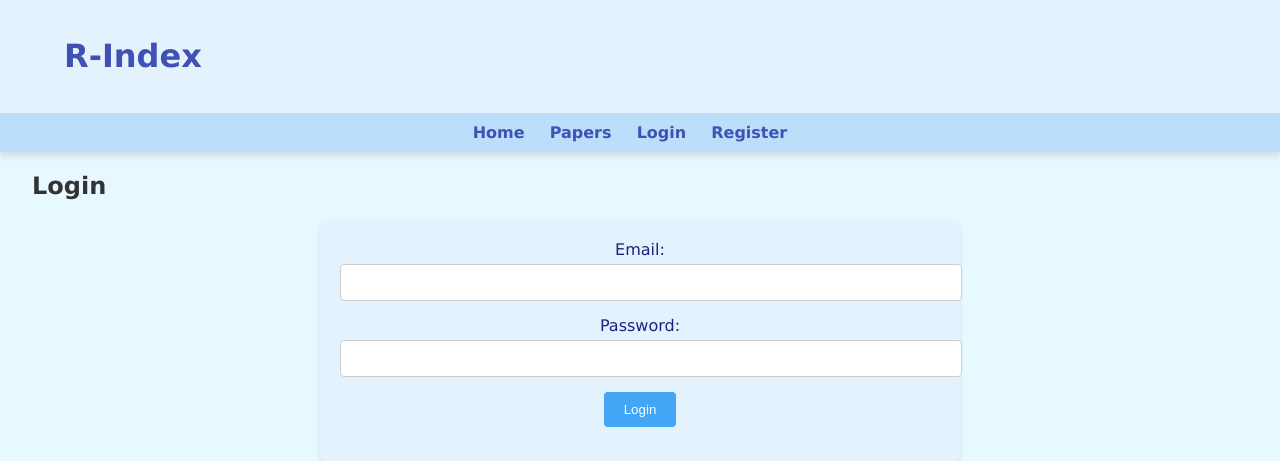
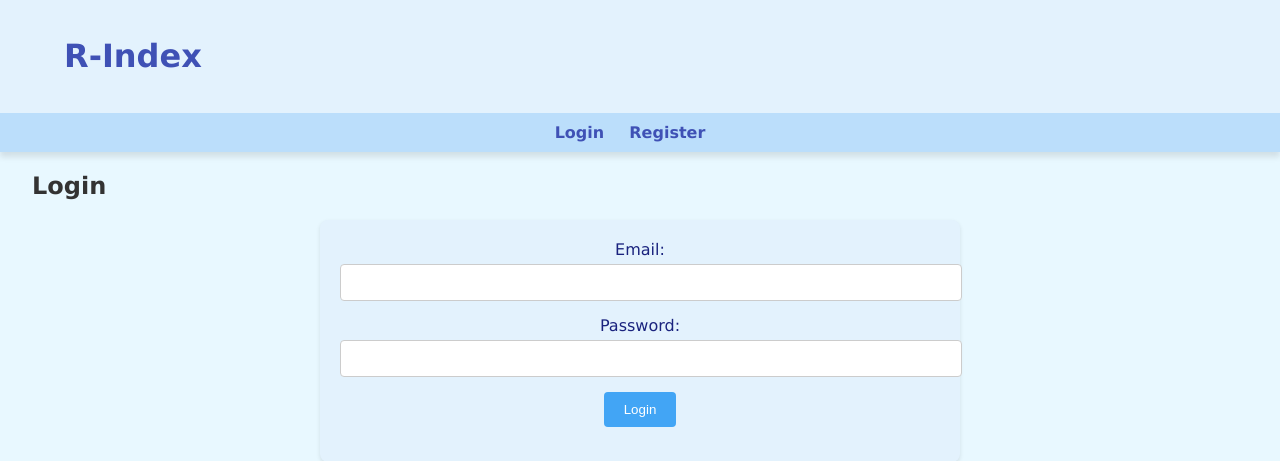
Before and after one commit to rubenfb23/r-index, a Flask app: a page that uses src/templates/base.html in a window 1280 px wide. Shown: the top 461 px of the page. Run offline with Flask 3, Linux system fonts and the light colour scheme.

Commit message:
Improved adding paper

```diff
--- a/src/run.py
+++ b/src/run.py
@@ -138,13 +138,13 @@ def index():
 @login_required
 def papers():
     """
-    Retrieves the papers associated with the current user and renders them on the 'papers.html' template.
+    Retrieves the papers associated with the current user as an author and renders them on the 'papers.html' template.
 
     Returns:
         The rendered 'papers.html' template with the retrieved papers.
     """
     user_id = current_user.get_id()
-    papers = list(s.filter(Paper, lambda p: p.authors == user_id))
+    papers = list(s.filter(Paper, lambda p: user_id in p.authors.split(", ")))
     for paper in papers:
         paper.__oid__ = s.safe_from_oid(paper.__oid__)
     return render_template('papers.html', papers=papers)
--- a/src/static/css/styles.css
+++ b/src/static/css/styles.css
@@ -114,6 +114,10 @@ form input[type="submit"]:hover {
     min-width: 60%;
 }
 
+.comment {
+    text-emphasis: light;
+}
+
 .paper-box {
     width: 70%;
     padding: 20px;
--- a/src/templates/base.html
+++ b/src/templates/base.html
@@ -19,9 +19,9 @@
         </div>
         <nav>
             <ul>
-                <li><a href="{{ url_for('index') }}">Home</a></li>
-                <li><a href="{{ url_for('papers') }}">Papers</a></li>
                 {% if current_user.is_authenticated %}
+                    <li><a href="{{ url_for('index') }}">Home</a></li>
+                    <li><a href="{{ url_for('papers') }}">Papers</a></li>
                     <li><a href="{{ url_for('add_paper') }}">Add Paper</a></li>
                 {% else %}
                     <li><a href="{{ url_for('login') }}">Login</a></li>
```
Also changed, not shown: src/templates/add_paper.html (+6 -5 lines).
